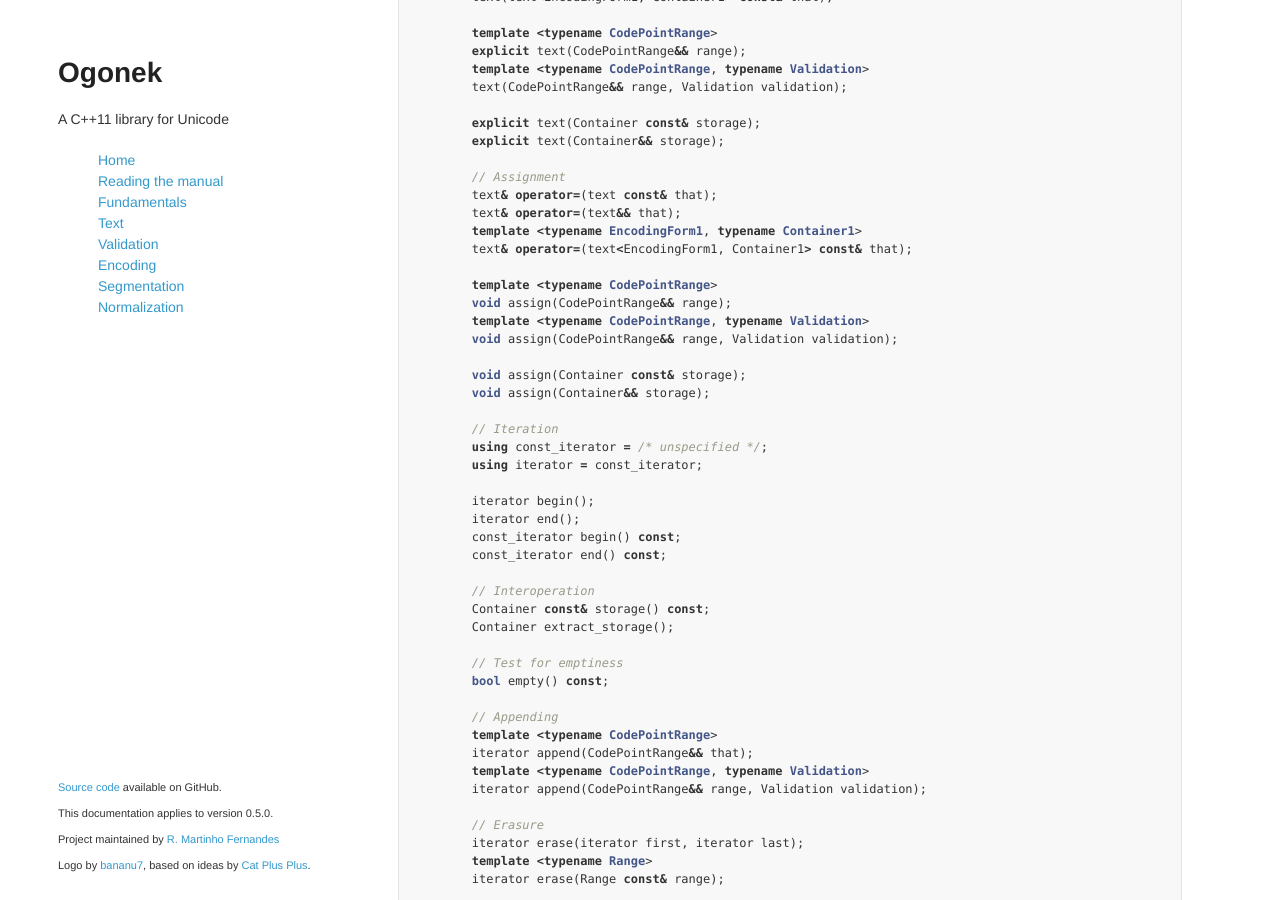
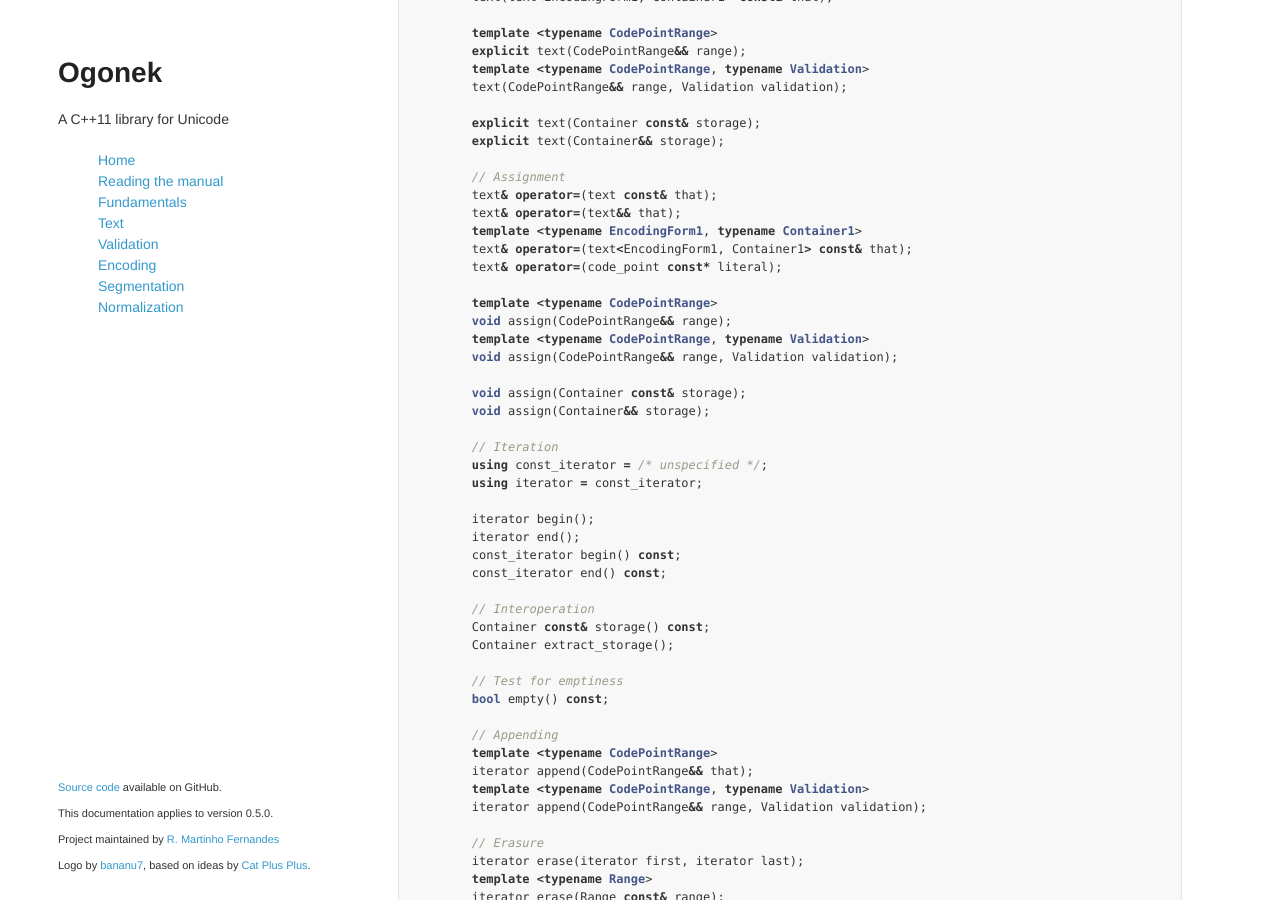
Before and after one commit to libogonek/ogonek, a Jekyll site: the page built from reference/text.markdown, in a window 1280 px wide and 900 px high, scrolled down 304 px. Built offline with Jekyll 4.4.1, drawn with Linux system fonts in a browser that asks for light colours.

Commit message:
Let's keep op=literal

```diff
--- a/reference/text.markdown
+++ b/reference/text.markdown
@@ -29,6 +29,7 @@ namespace ogonek {
         text& operator=(text&& that);
         template <typename EncodingForm1, typename Container1>
         text& operator=(text<EncodingForm1, Container1> const& that);
+        text& operator=(code_point const* literal);
 
         template <typename CodePointRange>
         void assign(CodePointRange&& range);
```
